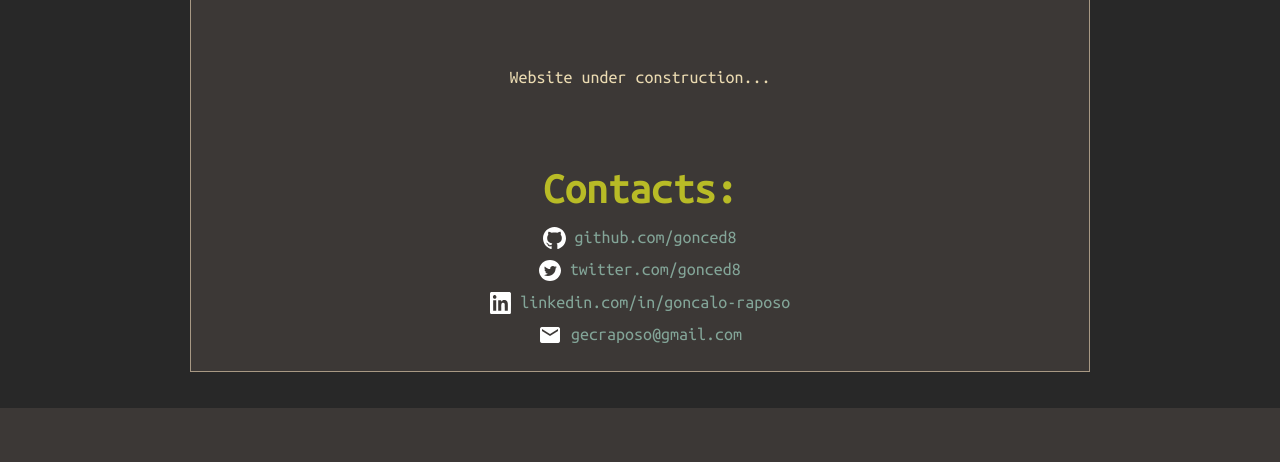
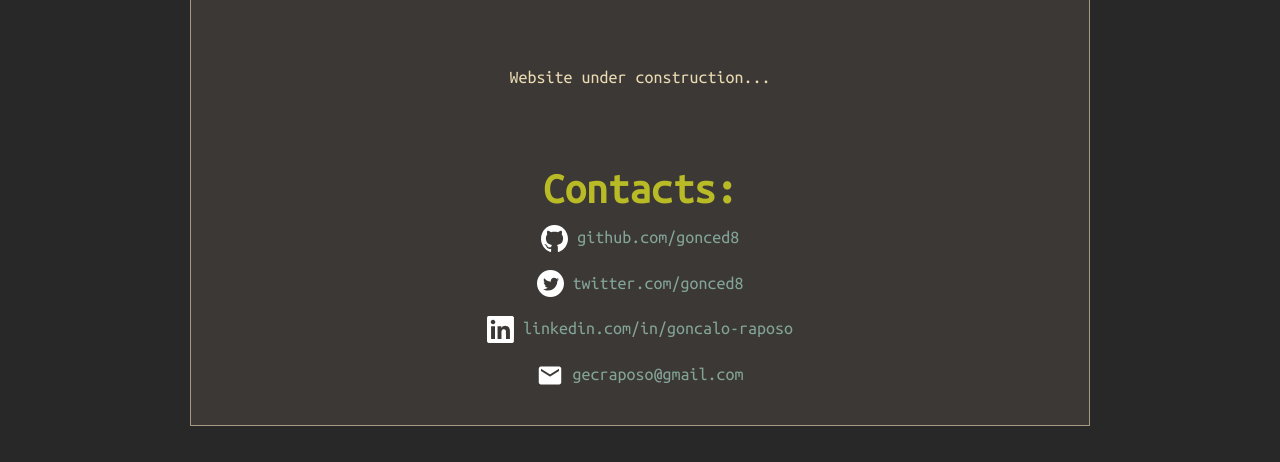
Before and after one commit to gonced8/personal-website, a Flask app: page / in a window 1280 px wide. Shown: the part 541-1003 px from the top of the page. Before the commit the page ends 949 px from the top, so only its background shows below. Run offline with Flask 2, Linux system fonts and the light colour scheme.

Commit message:
increased icon size

```diff
--- a/website/static/main.css
+++ b/website/static/main.css
@@ -16,14 +16,15 @@ img {
 	text-align: center;
 }
 
-.material-icons {
+#material-icons {
 	display: inline-block;
 	vertical-align: middle;
-	font-size: 3em;
+	font-size: 1.5em;
+	color: #ffffff;
 }
 
 #contacts-icons {
-	height: 1.2em;
+	height: 1.5em;
 	width:auto
 	display: inline-block;
 	vertical-align: middle;
@@ -32,7 +33,7 @@ img {
 #link {
 	display: inline-block;
 	text-decoration: none;
-	padding-bottom: 0.3em;
+	padding-bottom: 1em;
 }
 
 .container {
--- a/website/templates/landing_page.html
+++ b/website/templates/landing_page.html
@@ -35,7 +35,7 @@
 			</a>
 			<br>
 			<a id="link" href="mailto:gecraposo@gmail.com">
-				<span class="material-icons" style="color: #ffffff">
+				<span class="material-icons" id="material-icons">
 					email
 				</span>
 				gecraposo@gmail.com
```
